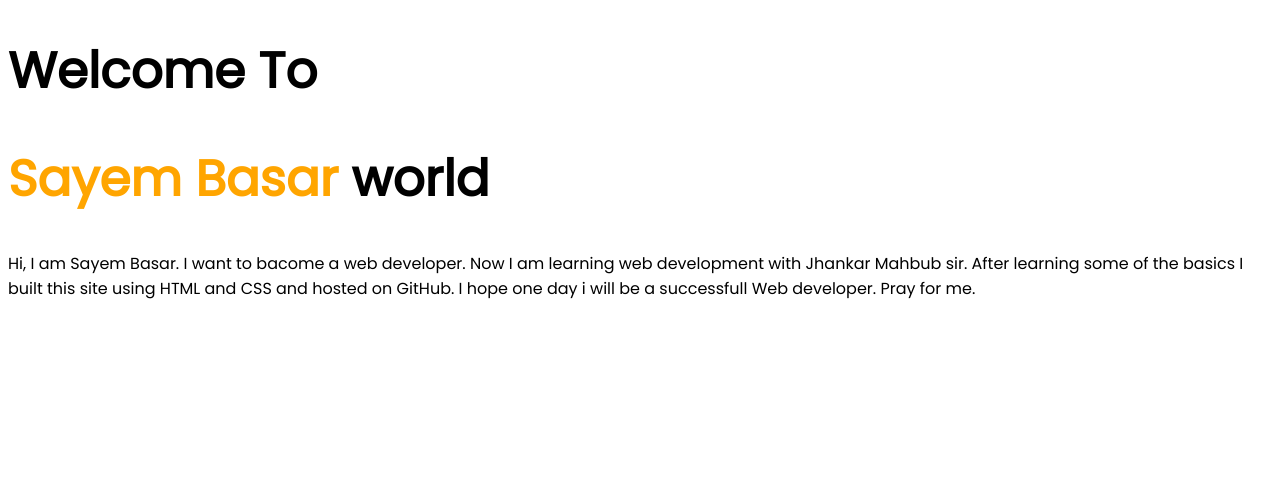
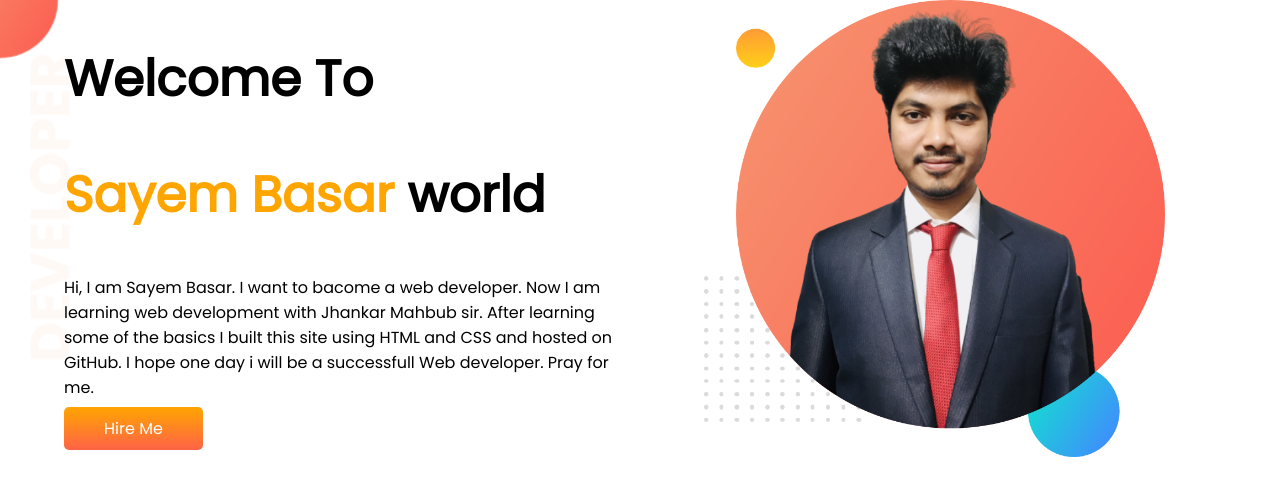
Before and after one commit to SayemBasar/Developer_Portfolio, a plain HTML site: page index.html in a window 1280 px wide. Drawn offline with Linux system fonts and the light colour scheme.

Commit message:
hero section

```diff
--- a/index.html
+++ b/index.html
@@ -15,11 +15,25 @@
 </head>
 
 <body>
-    <H1>Welcome To</H1>
-    <h1><span class="orange-color">Sayem Basar</span> world</h1>
-    <p>Hi, I am Sayem Basar. I want to bacome a web developer. Now I am learning web development with Jhankar Mahbub
-        sir. After learning some of the basics I built this site using HTML and CSS and hosted on GitHub. I hope one day
-        i will be a successfull Web developer. Pray for me. </p>
+
+    <section class="top-banner">
+        <div class="half-width">
+            <H1>Welcome To</H1>
+            <h1><span class="orange-color">Sayem Basar</span> world</h1>
+            <p>Hi, I am Sayem Basar. I want to bacome a web developer. Now I am learning web development with Jhankar
+                Mahbub
+                sir. After learning some of the basics I built this site using HTML and CSS and hosted on GitHub. I hope
+                one
+                day
+                i will be a successfull Web developer. Pray for me.
+            </p>
+            <a class="link-button" targer="_blank" href="https://www.linkedin.com/in/developer-sayem/">Hire Me</a>
+        </div>
+
+        <div class="half-width">
+            <img src="images/sayem_basar_pro_pic.png" alt="picture of sayem basar">
+        </div>
+    </section>
 
 </body>
 
--- a/style.css
+++ b/style.css
@@ -1,5 +1,6 @@
 body{
     font-family: 'Poppins', sans-serif;
+    margin: 0;
 }
 h1{
     font-size: 50px;
@@ -7,3 +8,26 @@ h1{
 .orange-color{
     color: orange;
 }
+section{
+    display: flex;
+
+}
+.half-width{
+    width: 50%;
+    padding-left: 5%;
+}
+.half-width img{
+    width: 80%;
+}
+.link-button{
+    text-decoration: none;
+    background-image: linear-gradient(orange, tomato);
+    padding: 10px 40px;
+    border-radius: 5px;
+    color: #ffffff;
+}
+.top-banner{
+    background-image: url(images/top-banner.png);
+    background-repeat: no-repeat;
+
+}
```
Also changed, not shown: images/dream-bg.png (added), images/exp-bg.png (added), images/jhankar.png (added), images/jhankar2.png (added), images/my-bg.png (added), images/my-bg2.png (added), images/sayem_basar_pro_pic.png (added), images/top-banner.png (added).
